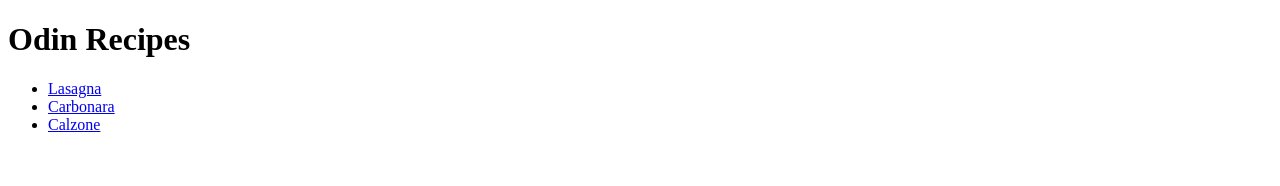
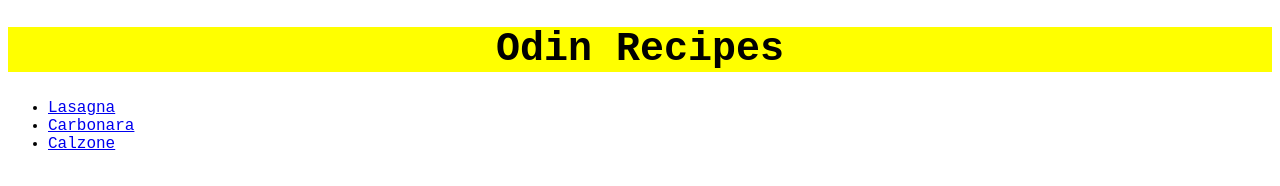
Before and after one commit to fmpanta/odin-recipes, a plain HTML site: page index.html in a window 1280 px wide. Drawn offline with Linux system fonts and the light colour scheme.

Commit message:
Complete assignment 2 from The Cascade

```diff
--- a/index.html
+++ b/index.html
@@ -1,17 +1,18 @@
 <!DOCTYPE html>
 <html lang="en">
 <head>
+    <link rel="stylesheet" href="style.css">
     <meta charset="UTF-8">
     <meta name="viewport" content="width=device-width, initial-scale=1.0">
     <title>Document</title>
 </head>
 <body>
-    <h1>Odin Recipes</h1>
+    <h1 class="title">Odin Recipes</h1>
 
     <ul>
-        <li><a href="recipes/lasagna.html" target="_blank">Lasagna</a></li>
-        <li><a href="recipes/carbonara.html" target="_blank">Carbonara</a></li>
-        <li><a href="recipes/calzone.html" target="_blank">Calzone</a></li>
+        <li class="recipe"><a href="lasagna.html" target="_blank">Lasagna</a></li>
+        <li class="recipe"><a href="carbonara.html" target="_blank">Carbonara</a></li>
+        <li class="recipe"><a href="calzone.html" target="_blank">Calzone</a></li>
     </ul>
 </body>
 </html>
--- /dev/null
+++ b/style.css
@@ -0,0 +1,24 @@
+*{
+    font-family: 'Courier New', Courier, monospace;
+}
+
+.title{
+    background-color: yellow;
+    color:black;
+    font-size: 40px;
+    text-align: center;
+}
+
+.recipe{
+    font: size 22px;
+    text-align: left;
+}
+
+.image{
+    width: 250px;
+    height: auto;
+}
+
+ol{
+    background-color: lightpink;
+}
```
Also changed, not shown: calzone.html (renamed from recipes/calzone.html, +2 -1 lines), carbonara.html (renamed from recipes/carbonara.html, +2 -1 lines), lasagna.html (renamed from recipes/lasagna.html, +2 -1 lines).
